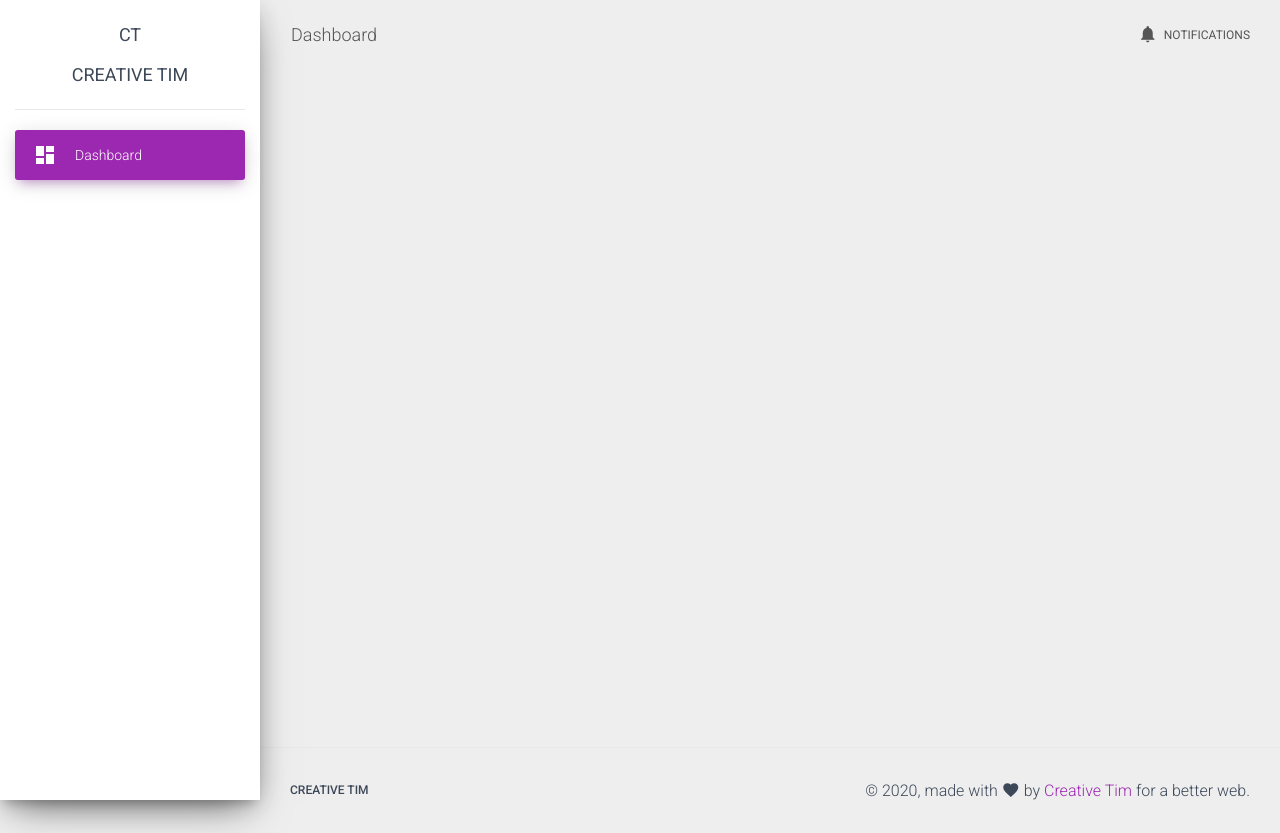
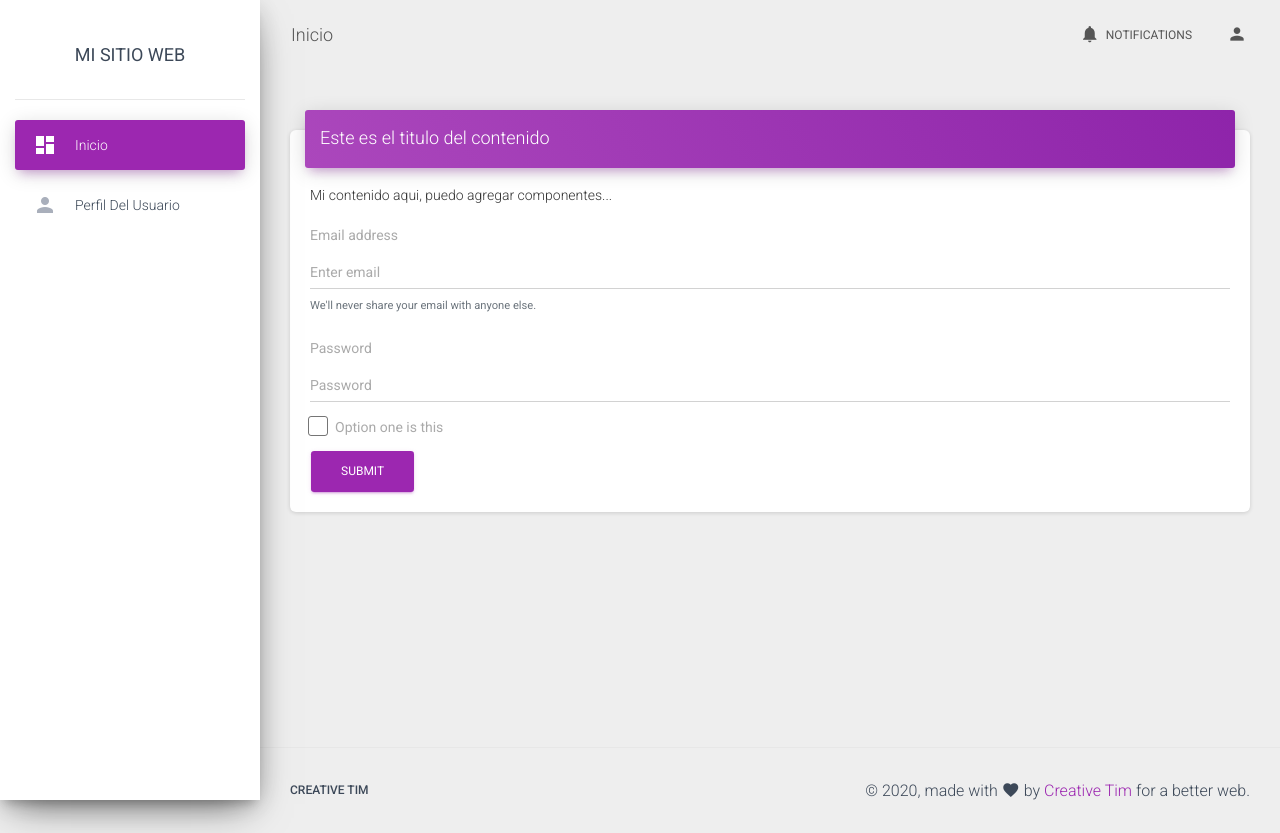
Before and after one commit to ZairaMonay12/bootstrap_template, a website: page index.html in a window 1280 px wide. Drawn offline with Linux system fonts and the light colour scheme.

Commit message:
Implementacion de plantilla1

```diff
--- a/template.html
+++ b/index.html
@@ -1,8 +1,8 @@
 <!doctype html>
-<html lang="en">
+<html lang="es">
 
 <head>
-  <title>Hello, world!</title>
+  <title>INICIO</title>
   <!-- Required meta tags -->
   <meta charset="utf-8">
   <meta content="width=device-width, initial-scale=1.0" name="viewport" />
@@ -23,19 +23,20 @@
       Tip 2: you can also add an image using data-image tag
   -->
       <div class="logo">
-        <a href="http://www.creative-tim.com" class="simple-text logo-mini">
-          CT
-        </a>
-        <a href="http://www.creative-tim.com" class="simple-text logo-normal">
-          Creative Tim
-        </a>
+       <h3 class="simple-text logo-normal">Mi sitio web</h3>
       </div>
       <div class="sidebar-wrapper">
         <ul class="nav">
           <li class="nav-item active  ">
             <a class="nav-link" href="#0">
               <i class="material-icons">dashboard</i>
-              <p>Dashboard</p>
+              <p>Inicio</p>
+            </a>
+          </li>
+          <li class="nav-item ">
+            <a class="nav-link" href="C:\xampp\htdocs\bootstrap_template\view\user.html">
+              <i class="material-icons">person</i>
+              <p>Perfil del Usuario</p>
             </a>
           </li>
           <!-- your sidebar here -->
@@ -47,7 +48,7 @@
       <nav class="navbar navbar-expand-lg navbar-transparent navbar-absolute fixed-top ">
         <div class="container-fluid">
           <div class="navbar-wrapper">
-            <a class="navbar-brand" href="javascript:;">Dashboard</a>
+            <a class="navbar-brand" href="javascript:;">Inicio</a>
           </div>
           <button class="navbar-toggler" type="button" data-toggle="collapse" aria-controls="navigation-index" aria-expanded="false" aria-label="Toggle navigation">
             <span class="sr-only">Toggle navigation</span>
@@ -63,16 +64,68 @@
                 </a>
               </li>
               <!-- your navbar here -->
+              <li class="nav-item dropdown">
+                <a class="nav-link" href="javascript:;" id="navbarDropdownProfile" data-toggle="dropdown" aria-haspopup="true" aria-expanded="false">
+                  <i class="material-icons">person</i>
+                  <p class="d-lg-none d-md-block">
+                    Account
+                  </p>
+                </a>
+                <div class="dropdown-menu dropdown-menu-right" aria-labelledby="navbarDropdownProfile">
+                  <a class="dropdown-item" href="#">Profile</a>
+                  <a class="dropdown-item" href="#">Settings</a>
+                  <div class="dropdown-divider"></div>
+                  <a class="dropdown-item" href="#">Log out</a>
+                </div>
+              </li>
             </ul>
           </div>
         </div>
       </nav>
       <!-- End Navbar -->
+      <!--Contenido-->
       <div class="content">
         <div class="container-fluid">
           <!-- your content here -->
+          <div class="row">
+            <div class="col-md-12">
+              <div class="card">
+                <div class="card-header card-header-primary">
+                  <h4 class="card-title ">Este es el titulo del contenido</h4>
+
+                </div>
+                <div class="card-body">
+                  <p>Mi contenido aqui, puedo agregar componentes...</p>
+                  <form>
+                    <div class="form-group">
+                      <label for="exampleInputEmail1">Email address</label>
+                      <input type="email" class="form-control" id="exampleInputEmail1" aria-describedby="emailHelp" placeholder="Enter email">
+                      <small id="emailHelp" class="form-text text-muted">We'll never share your email with anyone else.</small>
+                    </div>
+                    <div class="form-group">
+                      <label for="exampleInputPassword1">Password</label>
+                      <input type="password" class="form-control" id="exampleInputPassword1" placeholder="Password">
+                    </div>
+                    <div class="form-check">
+                        <label class="form-check-label">
+                            <input class="form-check-input" type="checkbox" value="">
+                            Option one is this
+                            <span class="form-check-sign">
+                                <span class="check"></span>
+                            </span>
+                        </label>
+                    </div>
+
+                    <button type="submit" class="btn btn-primary">Submit</button>
+                  </form>
+                </div>
+              </div>
+            </div>
+
+          </div>
         </div>
       </div>
+      <!--Fin del contenido-->
       <footer class="footer">
         <div class="container-fluid">
           <nav class="float-left">
```
Also changed, not shown: view/user.html (added).
